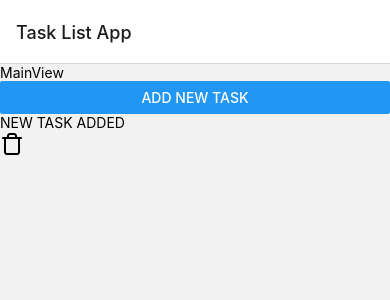
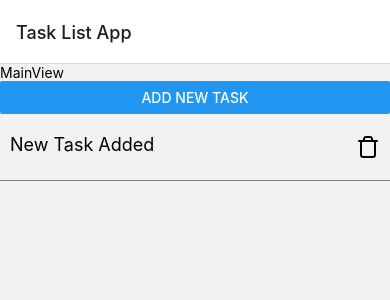
Before and after one commit to beratridvanasilturk/TaskList, a React Native app in the folder TaskList/: screen /Main in a window 390 px wide. Both pictures are taken after a click on the button "ADD NEW TASK". Shown: the top 300 px of the page. Built offline with nearby package versions, Linux system fonts and the light colour scheme.

Commit message:
Fixed Context Id Issue

```diff
--- a/TaskList/context/TaskListContext.js
+++ b/TaskList/context/TaskListContext.js
@@ -5,7 +5,10 @@ const taskReducer = (state, action) => {
     // action icerisindeki type'a gore islem yapar.
     switch (action.type) {
         case 'ADD_TASK':
-            return [...state, { title: 'NEW TASK ADDED' }];
+            return [...state, {
+                // id olarak random bir sayi olusturulur.
+                id: Math.floor(Math.random() * 99999) ,
+                title: 'New Task Added ' }];
         default:
             return state;
     }
--- a/TaskList/screens/MainView.js
+++ b/TaskList/screens/MainView.js
@@ -12,12 +12,12 @@ export default function MainView() {
       <Button title="Add New Task" onPress={addNewTask} />
       <FlatList
         data={state}
-        keyExtractor={(propInArray) => propInArray.title}
+        keyExtractor={(propInArray) => propInArray.id}
         /* renderItem icerisindeki item SwiftUI'daki forEach icerisindeki her bir dongu elemanini ifade eder */
         renderItem={({ item }) => {
           return (
-            <View>
-              <Text>{item.title}</Text>
+            <View style={styles.row}>
+              <Text style={styles.title}>{item.title}</Text>
               <Icon name= "trash" size={24} color="black" />
             </View>
           );
@@ -27,4 +27,17 @@ export default function MainView() {
   );
 }
 
-const styles = StyleSheet.create({});
+const styles = StyleSheet.create({
+  row: {
+    flexDirection: 'row',
+    justifyContent: 'space-between',
+    paddingVertical: 20,
+    paddingHorizontal: 10,
+    borderBottomWidth: 1,
+    borderColor: 'gray',
+  },
+  title: {
+    fontSize: 18,
+  },
+
+});
```
